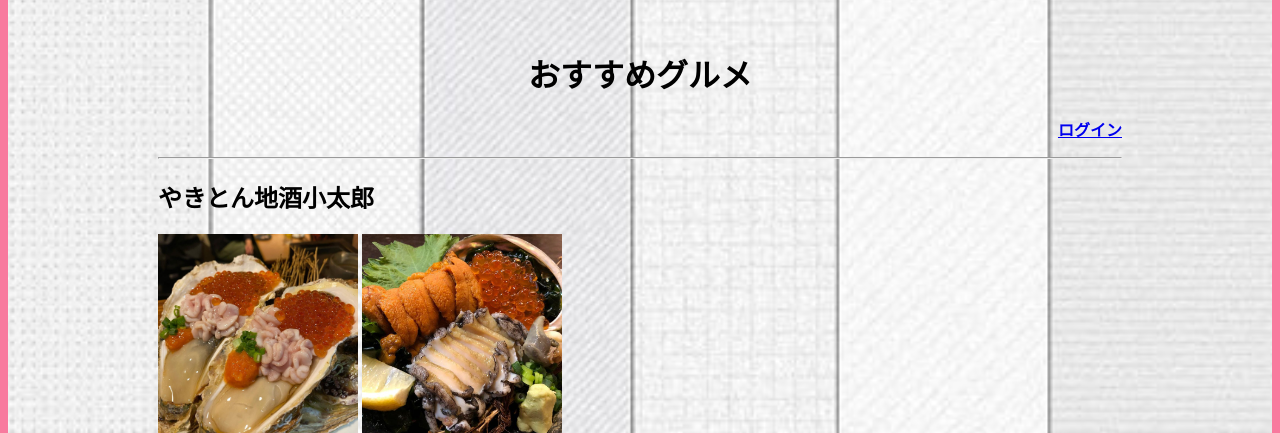
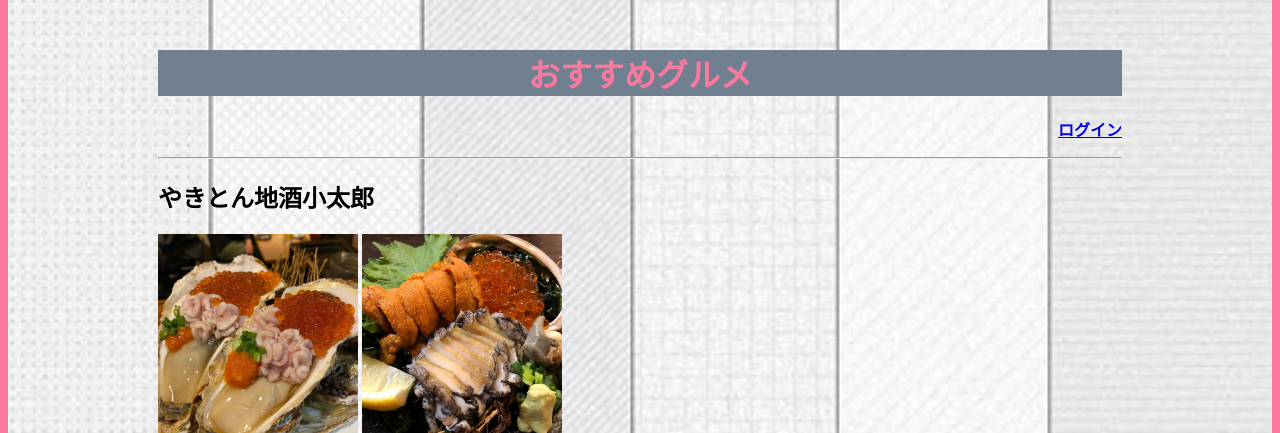
Before and after one commit to s1f102103044/coffee_app, a Django app: page /app01/ in a window 1280 px wide. Shown: the top 433 px of the page. Run offline with Django 4.2, Linux system fonts and the light colour scheme.

Commit message:
Update home.html

```diff
--- a/authtest/templates/authtest/home.html
+++ b/authtest/templates/authtest/home.html
@@ -76,6 +76,9 @@
 
     h1 {
       text-align: center;
+      background-color: slategray;
+      color: #f87a9e;
+
     }
 
     #right {
```
